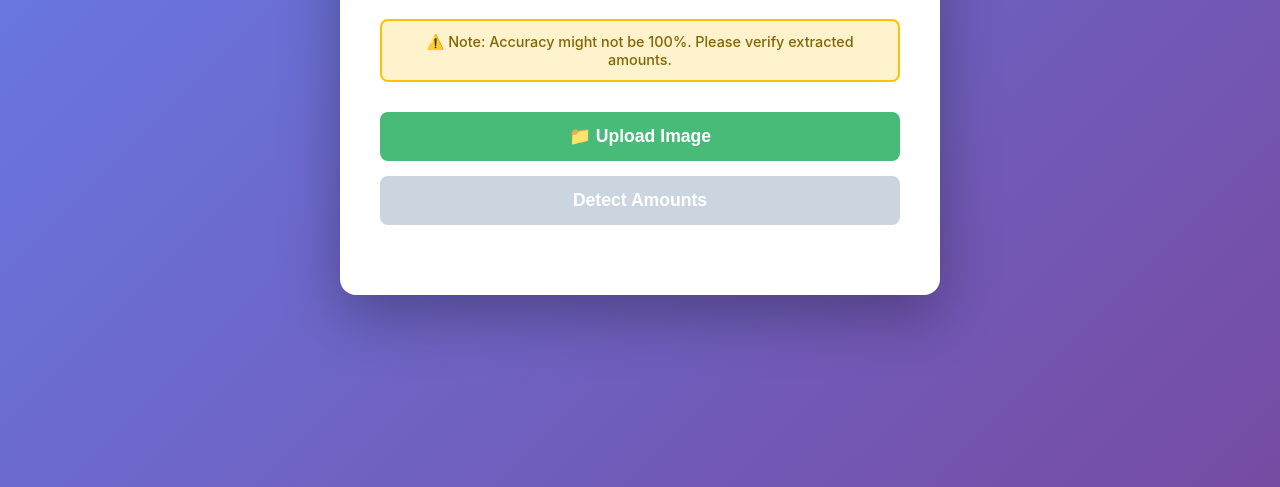
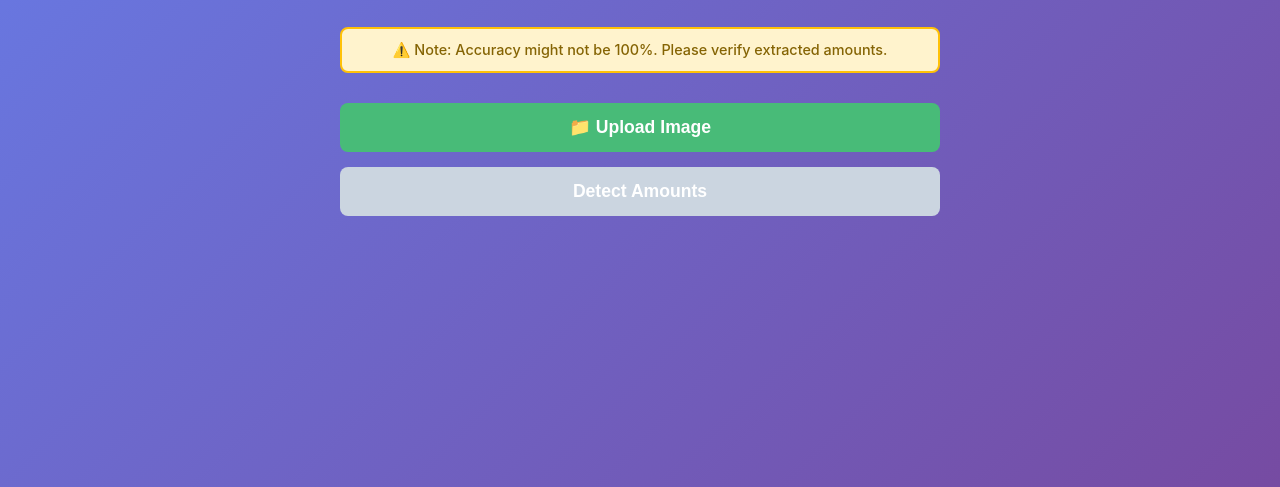
Before and after one commit to Rahul-069/AI-Powered-Amount-Detection, a website: page public/index.html in a window 1280 px wide. Shown: the part 313-800 px from the top of the page. Drawn offline with Linux system fonts and the light colour scheme.

Commit message:
Update style.css

```diff
--- a/public/style.css
+++ b/public/style.css
@@ -15,13 +15,20 @@ body {
     justify-content: center;
 }
 
-.container {
+/* .container {
     max-width: 600px;
     width: 100%;
     background: white;
     border-radius: 16px;
     padding: 40px;
     box-shadow: 0 20px 60px rgba(0, 0, 0, 0.3);
+} */
+
+.container {
+    max-width: 600px;
+    width: calc(100% - 40px); /* Account for side margins */
+    margin: 0 20px; /* Side margins instead */
+    /* rest of your styles */
 }
 
 header {
```
